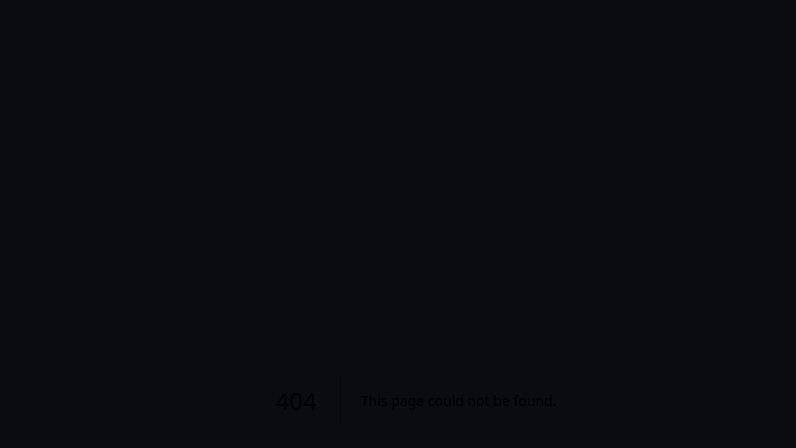
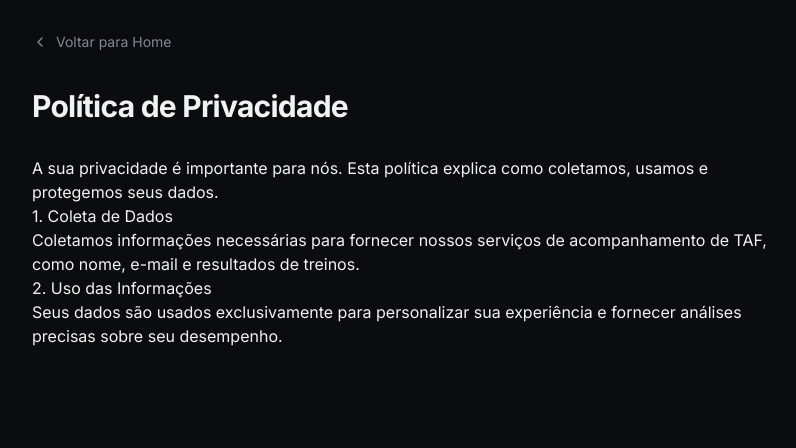
Before and after one commit to bininpython/bombeiro, a Next.js app: page /privacidade in a window 1280 px wide. Before the commit this address had no page. Shown: the top 448 px of the page, without its empty margins (224-1020 px from the left). Built offline with nearby package versions, Linux system fonts and the light colour scheme.

Commit message:
feat: add sobre and privacidade pages to fix typedRoutes error

```diff
--- /dev/null
+++ b/src/app/privacidade/page.tsx
@@ -0,0 +1,23 @@
+import Link from 'next/link';
+import { ChevronLeft } from 'lucide-react';
+
+export default function PrivacidadePage() {
+  return (
+    <div className="min-h-screen bg-background px-4 py-8 sm:px-6 lg:px-8">
+      <div className="mx-auto max-w-3xl space-y-8">
+        <Link href="/" className="inline-flex items-center text-sm text-muted-foreground hover:text-foreground">
+          <ChevronLeft className="mr-2 h-4 w-4" />
+          Voltar para Home
+        </Link>
+        <h1 className="text-3xl font-bold tracking-tight text-foreground">Política de Privacidade</h1>
+        <div className="prose prose-neutral dark:prose-invert">
+          <p>A sua privacidade é importante para nós. Esta política explica como coletamos, usamos e protegemos seus dados.</p>
+          <h2>1. Coleta de Dados</h2>
+          <p>Coletamos informações necessárias para fornecer nossos serviços de acompanhamento de TAF, como nome, e-mail e resultados de treinos.</p>
+          <h2>2. Uso das Informações</h2>
+          <p>Seus dados são usados exclusivamente para personalizar sua experiência e fornecer análises precisas sobre seu desempenho.</p>
+        </div>
+      </div>
+    </div>
+  );
+}
--- /dev/null
+++ b/src/app/sobre/page.tsx
@@ -0,0 +1,20 @@
+import Link from 'next/link';
+import { ChevronLeft } from 'lucide-react';
+
+export default function SobrePage() {
+  return (
+    <div className="min-h-screen bg-background px-4 py-8 sm:px-6 lg:px-8">
+      <div className="mx-auto max-w-3xl space-y-8">
+        <Link href="/" className="inline-flex items-center text-sm text-muted-foreground hover:text-foreground">
+          <ChevronLeft className="mr-2 h-4 w-4" />
+          Voltar para Home
+        </Link>
+        <h1 className="text-3xl font-bold tracking-tight text-foreground">Sobre o Canhoto</h1>
+        <div className="prose prose-neutral dark:prose-invert">
+          <p>O Canhoto - Rumo à Farda é uma plataforma dedicada a ajudar candidatos a se prepararem para o Teste de Aptidão Física (TAF).</p>
+          <p>Nossa missão é transformar esforço diário em resultados reais através de tecnologia e gamificação inteligente.</p>
+        </div>
+      </div>
+    </div>
+  );
+}
```
